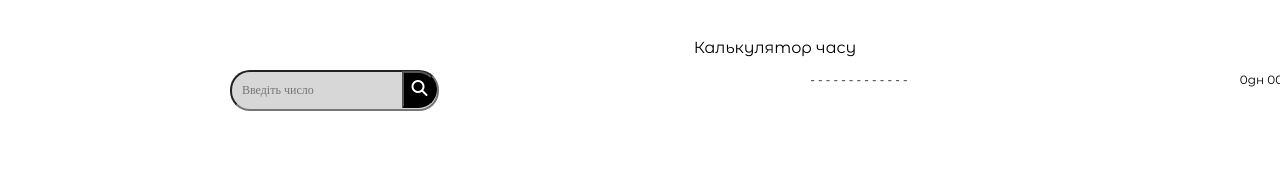
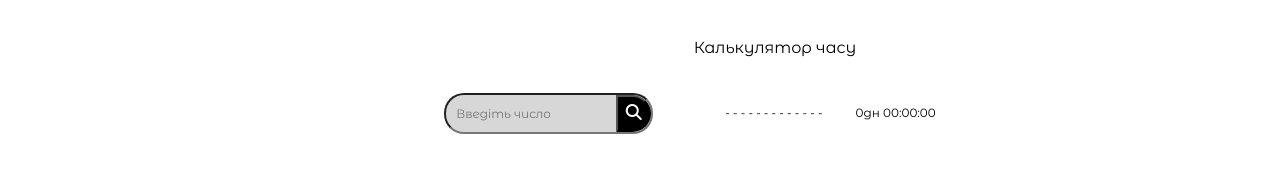
Before and after one commit to apenduks1/team-poject2, a website built with Parcel: page src/index.html in a window 1280 px wide. Shown: the part 448-620 px from the top of the page. Built offline with nearby package versions, Linux system fonts and the light colour scheme.

Commit message:
feat: fix styles

```diff
--- a/src/sass/components/_timeCalculator.scss
+++ b/src/sass/components/_timeCalculator.scss
@@ -6,7 +6,7 @@
     height: 17px;
     background: $grey;
     color: $greyForText;
-    font-family: font-familyx;
+    font-family: $font-family;
     font-weight: 400;
     font-size: 12px;
 
@@ -30,12 +30,13 @@
   }
   &__info{
     display: flex;
-    justify-content:space-between;
+    justify-content:center;
+    gap: 33px ;
+    align-items: center;
+    margin-top: 36px;
+    margin-right: 170px;
   }
-  &__paragraph{
-    padding: 0;
-    margin: 0;
-  }
+
   &__paragraph{
     padding: 0;
     margin: 0;
```
